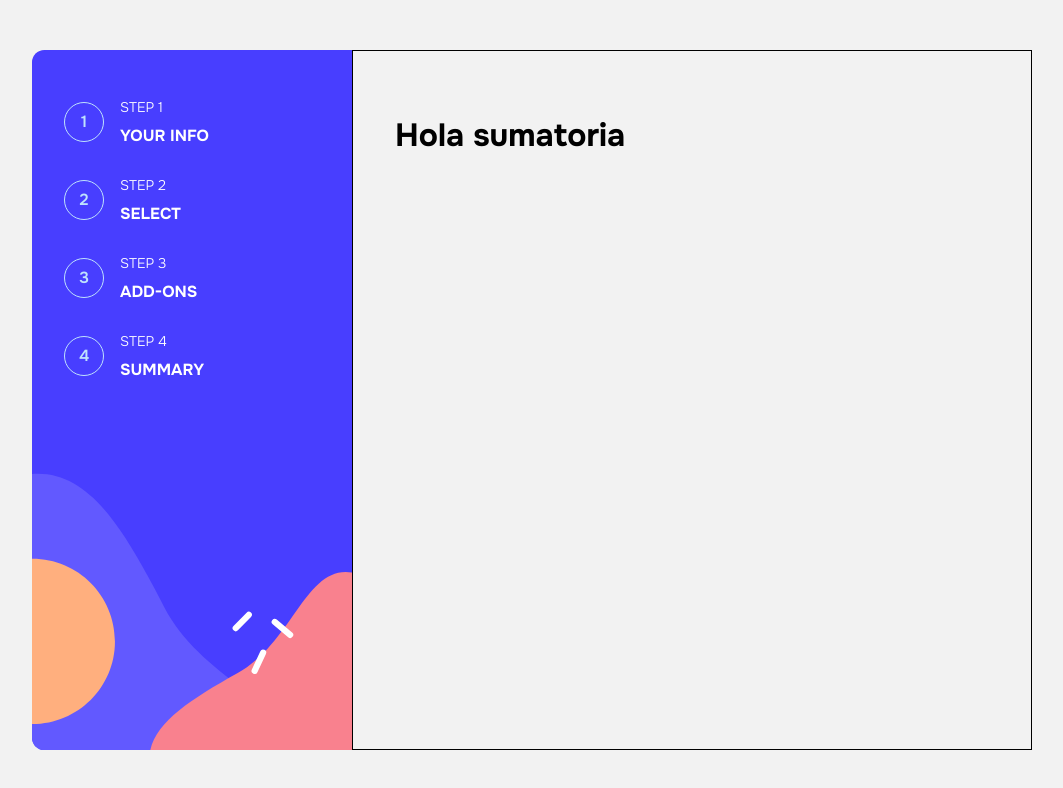
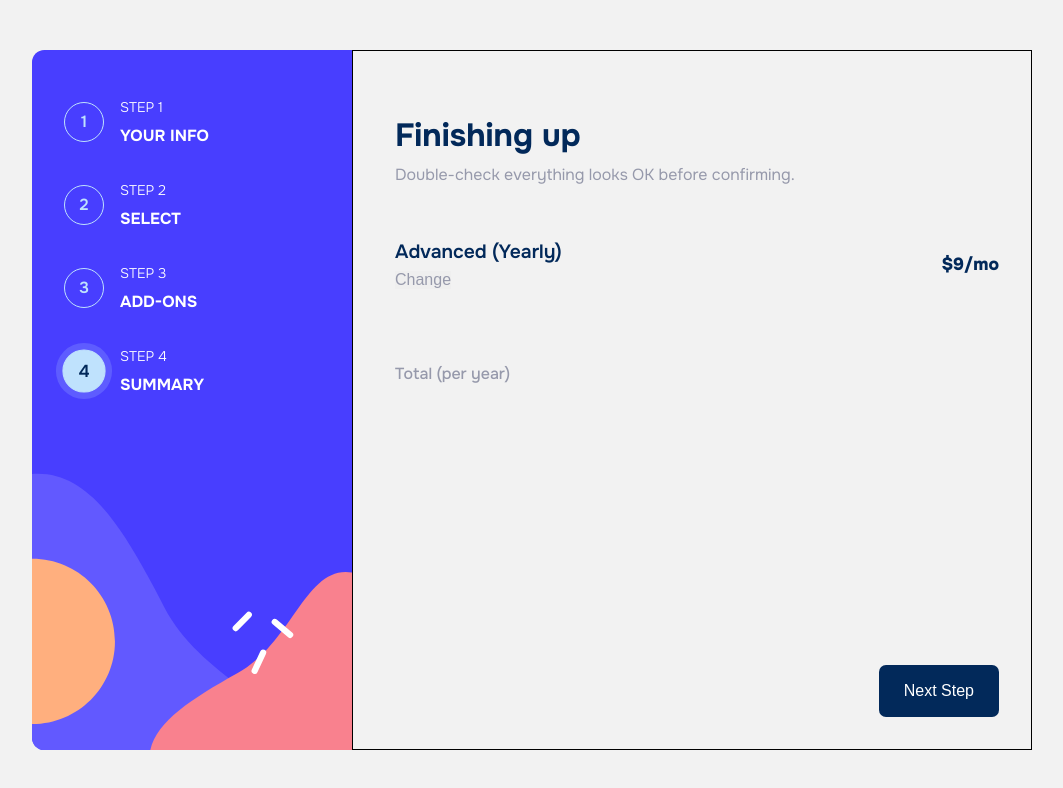
Before and after one commit to TheLuuiis/MultiSteps, a React (Vite) app: page /step4 in a window 1280 px wide. Shown: the top 788 px of the page, without its empty margins (108-1171 px from the left). Built offline with nearby package versions, Linux system fonts and the light colour scheme.

Commit message:
Desarrollo de la interfaz de sumatoria y sucess

```diff
--- a/src/components/Main.jsx
+++ b/src/components/Main.jsx
@@ -4,6 +4,8 @@ import SeleccionarPlan from '../pages/SeleccionarPlan';
 import Sumatoria from '../pages/Sumatoria';
 import { Routes, Route } from "react-router-dom";
 import '../css/components/Main.css';
+import Sucess from "./Sucess";
+
 const Main = () => {
     return (
         <main className="container__main">
--- /dev/null
+++ b/src/components/Sucess.jsx
@@ -0,0 +1,16 @@
+import '../css/components/Sucess.css';
+import IconSucess from '../assets/images/icon-thank-you.svg';
+
+const Sucess = () => {
+    return (
+        <div className="container__succes">
+            <img src={IconSucess} alt="icon-sucess"/>
+            <h2>Thank you!</h2>
+            <p>
+                Thanks for confirming your subscription! We hope you have fun using our platform. If you ever need support, please feel free to email us at support@loremgaming.com.
+            </p>
+        </div>
+    );
+}
+
+export default Sucess;
--- a/src/css/components/Steps.css
+++ b/src/css/components/Steps.css
@@ -1,5 +1,5 @@
 .container__step {
-    gap: 30px;
+    gap: 35px;
     flex: 0 0 320px;
     width: 320px;
     height: 100%;
@@ -33,6 +33,17 @@
     justify-content: center;
     align-items: center;
     border: 1.5px solid hsl(206, 94%, 87%);
+    background-color: transparent;
+    transition: background-color 0.35s ease, color 0.35s ease, border-color 0.35s ease, transform 0.35s ease, box-shadow 0.35s ease;
+}
+
+.step.active .number {
+    color: hsl(213, 96%, 18%);
+    background-color: hsl(206, 94%, 87%);
+    border-color: hsl(206, 94%, 87%);
+    transform: scale(1.08);
+    box-shadow: 0 0 0 6px rgba(191, 226, 253, 0.18);
+    animation: stepPop 0.35s ease;
 }
 
 .description__step {
@@ -58,3 +69,15 @@
     text-align: start;
     text-transform: uppercase;
 }
+
+@keyframes stepPop {
+    0% {
+        transform: scale(0.9);
+    }
+    60% {
+        transform: scale(1.12);
+    }
+    100% {
+        transform: scale(1.08);
+    }
+}
--- /dev/null
+++ b/src/css/components/Sucess.css
@@ -0,0 +1,30 @@
+.container__succes {
+    width: 100%;
+    height: 100%;
+    display: flex;
+    justify-content: center;
+    align-items: center;
+    flex-direction: column;
+    border: 1px solid black;
+}
+
+.container__succes img {
+    width: 80px;
+    height: 80px;
+    margin: 0px 0px 32px;
+}
+
+.container__succes h2 {
+    color: hsl(213, 96%, 18%);
+    font-size: 32px;
+    font-weight: 700;
+    text-align: center;
+    margin: 0px 0px 8px;
+}
+
+.container__succes p {
+    color: hsl(231, 11%, 63%);
+    font-size: 16px;
+    font-weight: 500;
+    text-align: center;
+}
--- /dev/null
+++ b/src/css/pages/Sumatoria.css
@@ -0,0 +1,76 @@
+.container__sumatoria {
+    width: 100%;
+    height: 100%;
+    display: flex;
+    flex-direction: column;
+}
+
+.title__plan {
+    width: 100%;
+    height: auto;
+    margin: 0px 0px 40px;
+}
+
+.title__plan h2 {
+    color: hsl(213, 96%, 18%);
+    font-size: 32px;
+    font-weight: 700;
+    text-align: start;
+    margin: 0px 0px 8px;
+}
+
+.title__plan p {
+    color: hsl(231, 11%, 63%);
+    font-size: 16px;
+    font-weight: 400;
+    text-align: start;
+}
+
+.sumatoria {
+    gap: 30px;
+    width: 100%;
+    height: auto;
+    display: flex;
+    flex-direction: column;
+}
+
+.sum {
+    width: 100%;
+    height: 78.8px;
+    display: flex;
+    justify-content: space-between;
+    align-items: center;
+}
+
+.sum h3 {
+    color: hsl(213, 96%, 18%);
+    font-size: 19.2px;
+    font-weight: 600;
+    text-align: start;
+    margin: 0px 0px 4.8px;
+}
+
+.sum button {
+    color: hsl(231, 11%, 63%);
+    font-size: 16px;
+    font-weight: 500;
+    text-align: start;
+    background-color: none;
+    border: none;
+}
+
+.sum p {
+    color: hsl(213, 96%, 18%);
+    font-size: 17.6px;
+    font-weight: 800;
+    text-align: start;
+}
+
+.sum span {
+    color: hsl(231, 11%, 63%);
+    font-size: 16px;
+    font-weight: 500;
+    text-align: start;
+    background-color: none;
+    border: none;
+}
--- a/src/pages/Sumatoria.jsx
+++ b/src/pages/Sumatoria.jsx
@@ -1,7 +1,35 @@
+import '../css/pages/Sumatoria.css';
+import ButtonNext from '../components/ButtonNext';
+
 const Sumatoria = () => {
     return (
         <div className="container__sumatoria">
-            <h1>Hola sumatoria</h1>
+            <div className="title__plan">
+                <h2>Finishing up</h2>
+                <p>
+                    Double-check everything looks OK before confirming.
+                </p>
+            </div>
+            <div className="sumatoria">
+                <div className="sum">
+                    <div className="description__sum">
+                        <h3>Advanced (Yearly)</h3>
+                        <button>Change</button>
+                    </div>
+                    <p>
+                        $9/mo
+                    </p>
+                </div>
+                <div className="sum">
+                    <div className="description__sum">
+                        <span>Total (per year)</span>
+                    </div>
+                    <p>
+
+                    </p>
+                </div>
+            </div>
+            <ButtonNext/>
         </div>
     );
 }
```
